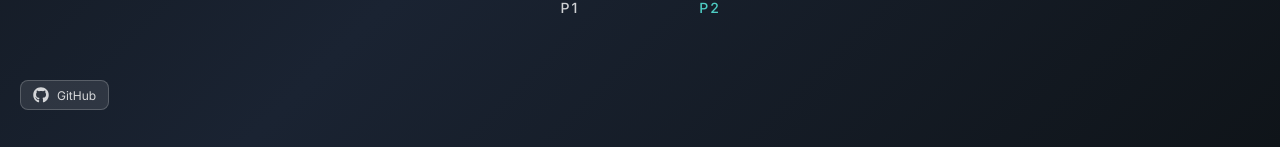
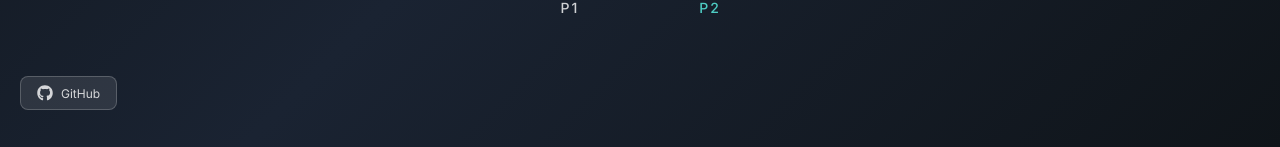
Before and after one commit to mahmoudalnkeeb/tic-tac-toe-multiplayer, a Next.js app: page / in a window 1280 px wide. Shown: the part 650-797 px from the top of the page. Built offline with nearby package versions, Linux system fonts and the light colour scheme.

Commit message:
style(GitHubButton): increase padding from all directions

```diff
--- a/src/components/Shared/GitHubButton/GitHubButton.module.scss
+++ b/src/components/Shared/GitHubButton/GitHubButton.module.scss
@@ -4,7 +4,7 @@
   background: rgba(255, 255, 255, .1);
   border: 1px solid rgba(255, 255, 255, .2);
   color: rgba(255, 255, 255, .8);
-  padding: 6px 12px;
+  padding: 8px 16px;
   border-radius: 8px;
   font-size: .75rem;
   cursor: pointer;
```
